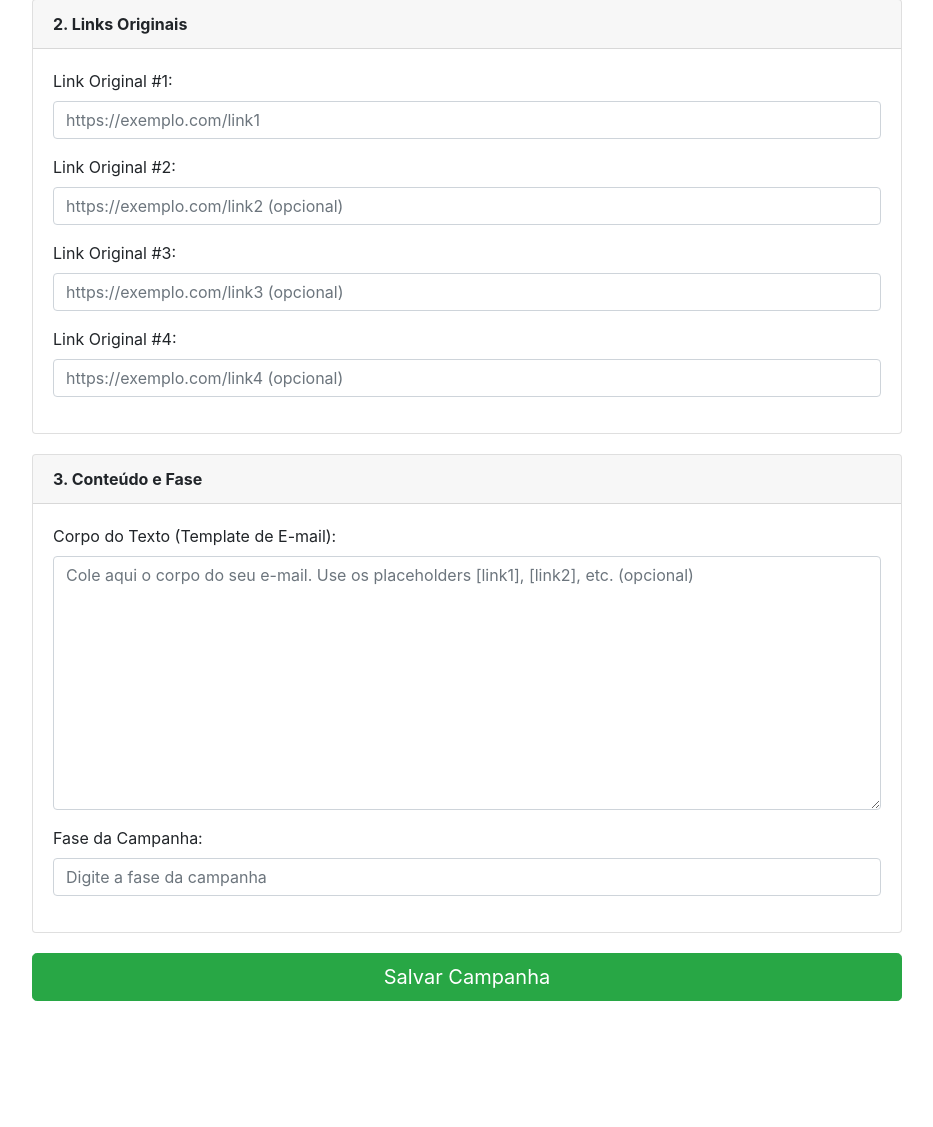
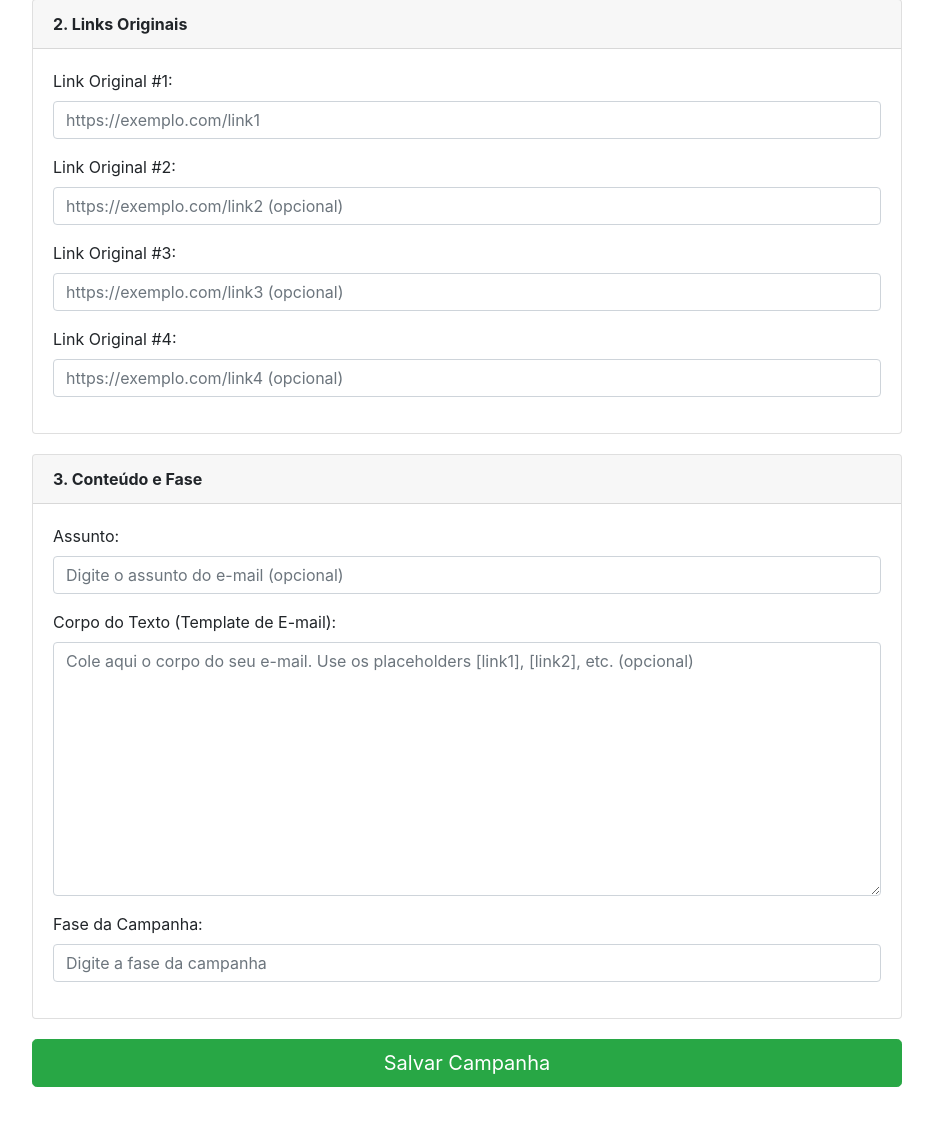
Before and after one commit to gustavoareis/mkt-manager, a Flask app: page / in a window 1280 px wide. Shown: the part 431-1558 px from the top of the page, without its empty margins (173-1106 px from the left). Before the commit the page ends 1432 px from the top, so only its background shows below. Run offline with Flask 3, Linux system fonts and the light colour scheme; the visitor is signed in with stand-in values (Sample User, id 1); data that the repository does not hold is empty; some libraries are stand-ins or nearby versions.

Commit message:
uns ngc aí

```diff
--- a/app.py
+++ b/app.py
@@ -82,6 +82,7 @@ def index():
         observacoes = request.form.get('observacoes')
         fase = request.form.get('fase')
         template = request.form.get('template')
+        assunto = request.form.get('assunto') # <-- 1. ADICIONADO: Captura o novo campo
 
         links_originais = [
             request.form.get('link_original_1'),
@@ -128,6 +129,7 @@ def index():
             tabela2 = {
                 'template': template,
                 'fase': fase,
+                'assunto': assunto, # <-- 2. ADICIONADO: Inclui o assunto para inserção
                 'id_campanha': new_campaign_id
             }
             supabase.from_('fases').insert(tabela2).execute()
@@ -157,6 +159,8 @@ def index():
     if supabase:
         try:
             # Busca campanhas + fases (template, fase)
+            # Para exibir o assunto na listagem, você precisaria adicioná-lo aqui também
+            # Ex: .select('..., fases(template, fase, assunto)')
             response = supabase.from_('campanhas') \
                 .select('id_campanha, campanha, observacoes, data_criacao, fases(template, fase)') \
                 .order('campanha') \
--- a/templates/index.html
+++ b/templates/index.html
@@ -68,7 +68,7 @@
                     </div>
                     <div class="form-group">
                         <label for="link_original_4">Link Original #4:</label>
-                        <input type="url" class="form-control" id="link_original_4" name="link_original_4" placeholder="https://exemplo.com/link4 (opcional)">
+                        <input type="url" class="form-control" id="link_original_4" name="link_control" placeholder="https://exemplo.com/link4 (opcional)">
                     </div>
                 </div>
             </div>
@@ -79,6 +79,10 @@
                 </div>
                 <div class="card-body">
                      <div class="form-group">
+                        <label for="assunto">Assunto:</label>
+                        <input type="text" class="form-control" id="assunto" name="assunto" placeholder="Digite o assunto do e-mail (opcional)">
+                    </div>
+                     <div class="form-group">
                         <label for="template">Corpo do Texto (Template de E-mail):</label>
                         <textarea class="form-control" id="template" name="template" rows="10" placeholder="Cole aqui o corpo do seu e-mail. Use os placeholders [link1], [link2], etc. (opcional)"></textarea>
                     </div>
@@ -88,6 +92,7 @@
                     </div>
                 </div>
             </div>
+
             <button type="submit" class="btn btn-success btn-lg btn-block">Salvar Campanha</button>
         </form>
     </div>
```
